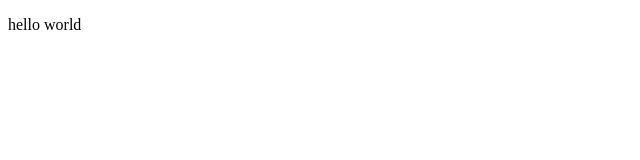
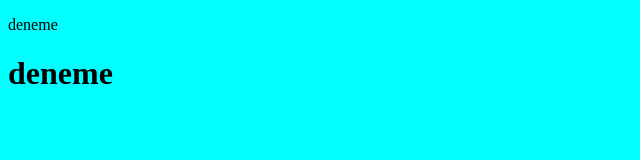
Before and after one commit to elitasadnan/Recipe-Website-Project-, a plain HTML site: page index.html in a window 1280 px wide. Shown: the whole page, without its empty margins (0-640 px from the left). Drawn offline with Linux system fonts and the light colour scheme.

Commit message:
index ve style dosyaları güncellendi

```diff
--- a/index.html
+++ b/index.html
@@ -4,8 +4,10 @@
     <meta charset="UTF-8">
     <meta name="viewport" content="width=device-width, initial-scale=1.0">
     <title>Recipe Website - By Web Coding</title>
+    <link rel="stylesheet" href="style.css">
 </head>
 <body>
-    <p>hello world</p>
+    <p>deneme</p>
+    <h1>deneme</h1>
 </body>
 </html>
--- a/style.css
+++ b/style.css
@@ -0,0 +1,3 @@
+body {
+    background-color: aqua;
+};
```
